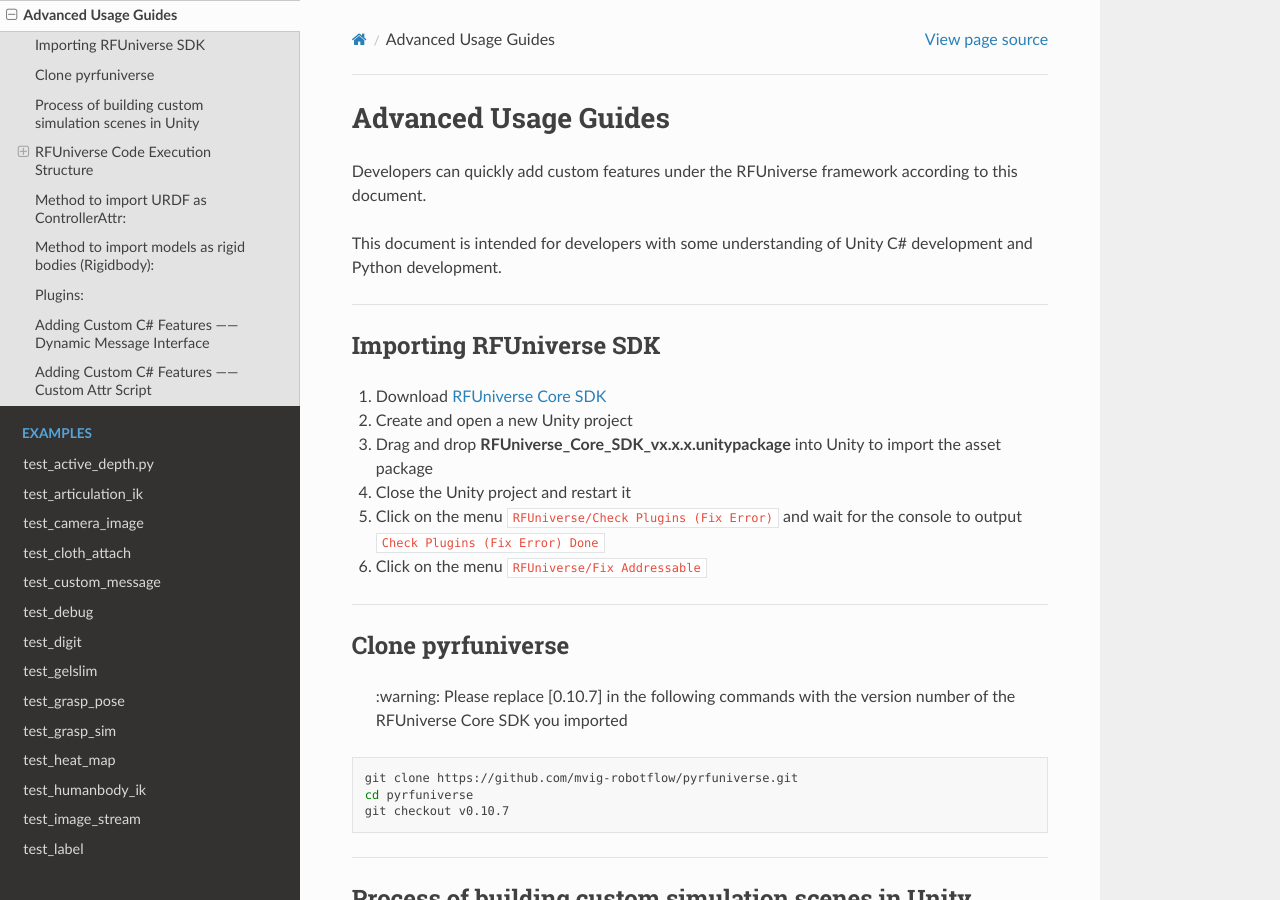
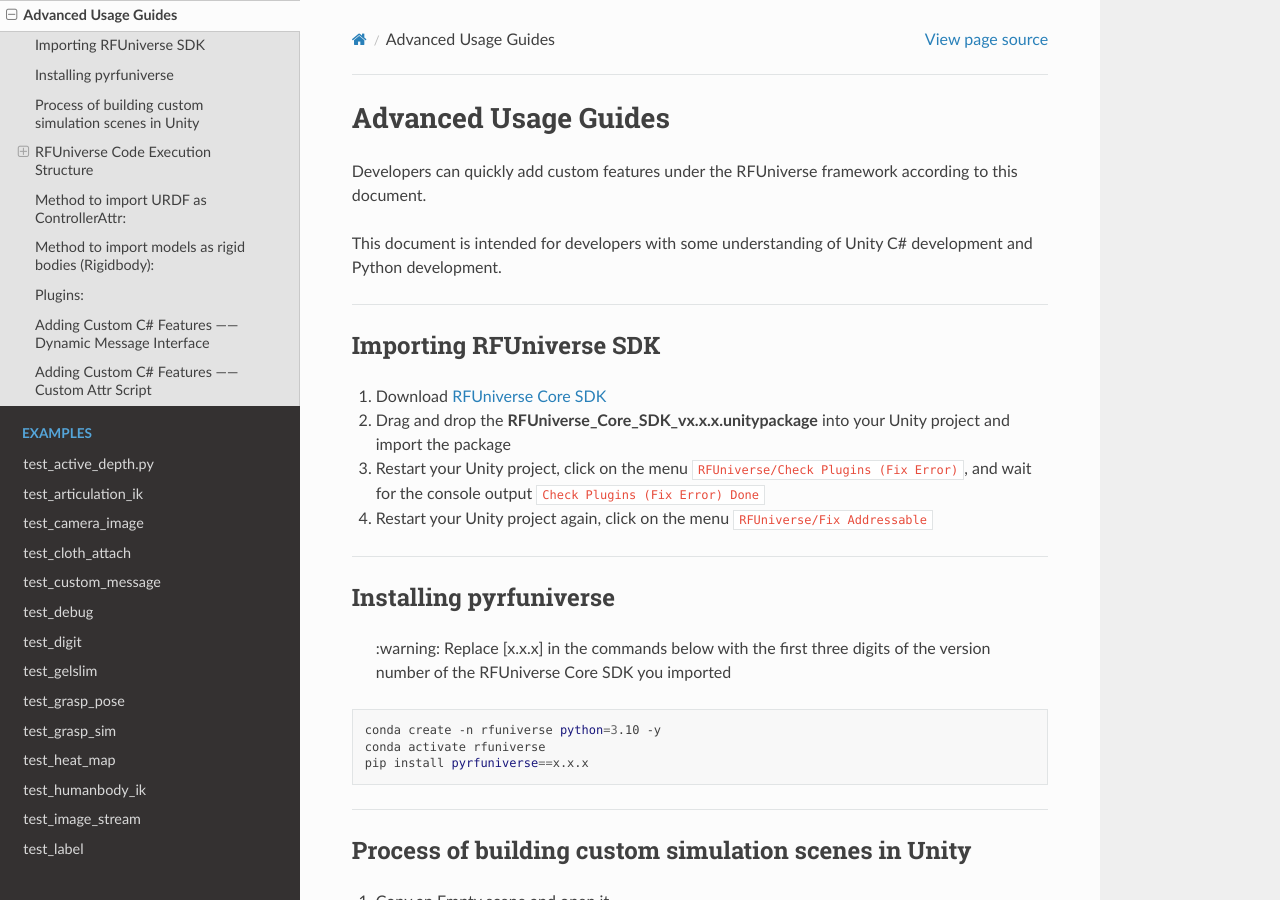
Before and after one commit to robotflow-initiative/pyrfuniverse, a Sphinx documentation site: the page built from Doc/markdown/advanced_usages.md, in a window 1280 px wide and 900 px high. Built offline with Sphinx 7.4.7 and the Read the Docs theme 2.0.0, drawn with Linux system fonts in a browser that asks for light colours.

````diff
--- a/Doc/markdown/advanced_usages.md
+++ b/Doc/markdown/advanced_usages.md
@@ -10,27 +10,22 @@ This document is intended for developers with some understanding of Unity C# dev
 
 1. Download [RFUniverse Core SDK](https://github.com/mvig-robotflow/rfuniverse/releases)
 
-2. Create and open a new Unity project
+2. Drag and drop the **RFUniverse_Core_SDK_vx.x.x.unitypackage** into your Unity project and import the package
 
-3. Drag and drop **RFUniverse_Core_SDK_vx.x.x.unitypackage** into Unity to import the asset package
+3. Restart your Unity project, click on the menu `RFUniverse/Check Plugins (Fix Error)`, and wait for the console output `Check Plugins (Fix Error) Done`
 
-4. Close the Unity project and restart it
-
-5. Click on the menu `RFUniverse/Check Plugins (Fix Error)` and wait for the console to output `Check Plugins (Fix Error) Done`
-
-6. Click on the menu `RFUniverse/Fix Addressable`
-
+4. Restart your Unity project again, click on the menu `RFUniverse/Fix Addressable`
 
 ---
 
-## Clone pyrfuniverse
+## Installing pyrfuniverse
 
-> :warning: Please replace [0.10.7] in the following commands with the version number of the RFUniverse Core SDK you imported
+> :warning: Replace [x.x.x] in the commands below with the first three digits of the version number of the RFUniverse Core SDK you imported
 
 ```bash
-git clone https://github.com/mvig-robotflow/pyrfuniverse.git
-cd pyrfuniverse
-git checkout v0.10.7
+conda create -n rfuniverse python=3.10 -y
+conda activate rfuniverse
+pip install pyrfuniverse==x.x.x
 ```
 
 ---
--- a/pyrfuniverse/__init__.py
+++ b/pyrfuniverse/__init__.py
@@ -46,7 +46,6 @@ def save_config(config: dict):
 
 
 user_path = os.path.expanduser("~/.rfuniverse")
-print(user_path)
 os.makedirs(user_path, exist_ok=True)
 config_path = os.path.join(user_path, "config.json")
 config = read_config()
````
Also changed, not shown: 13 other files.
